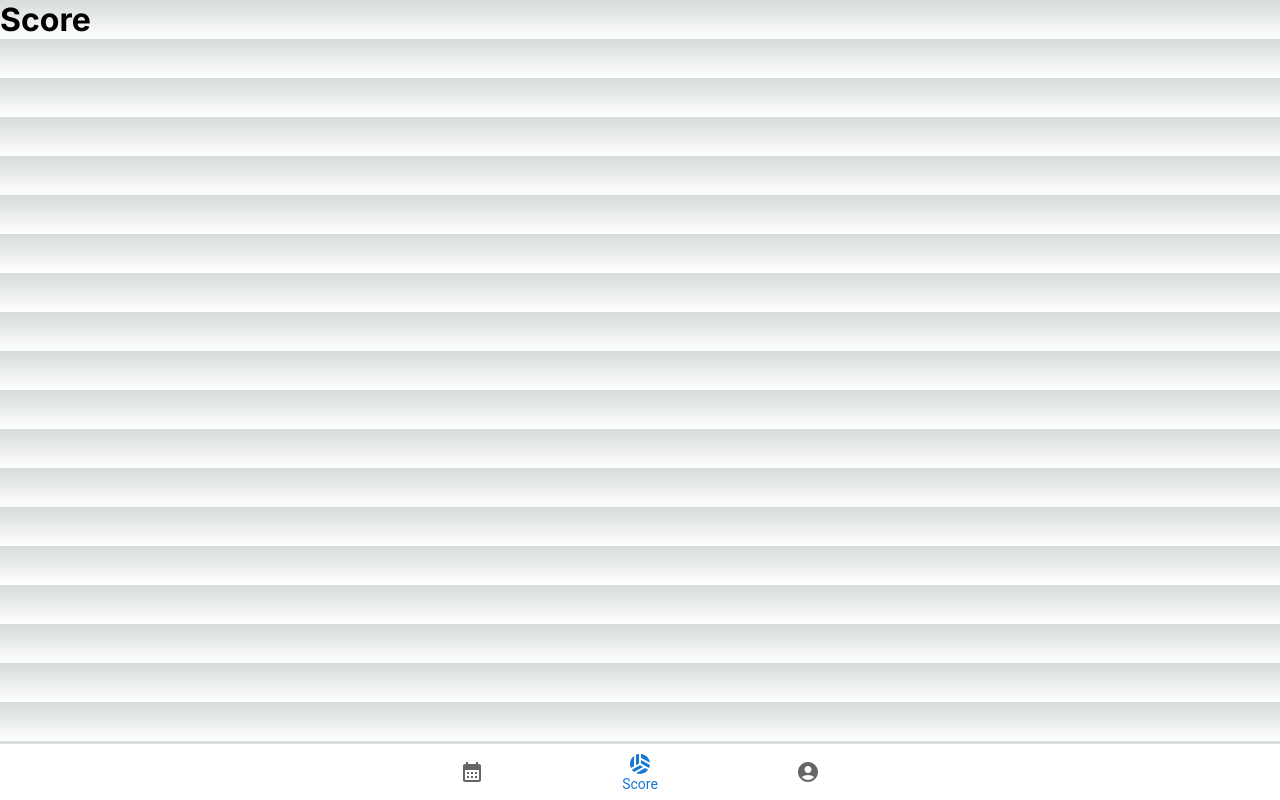
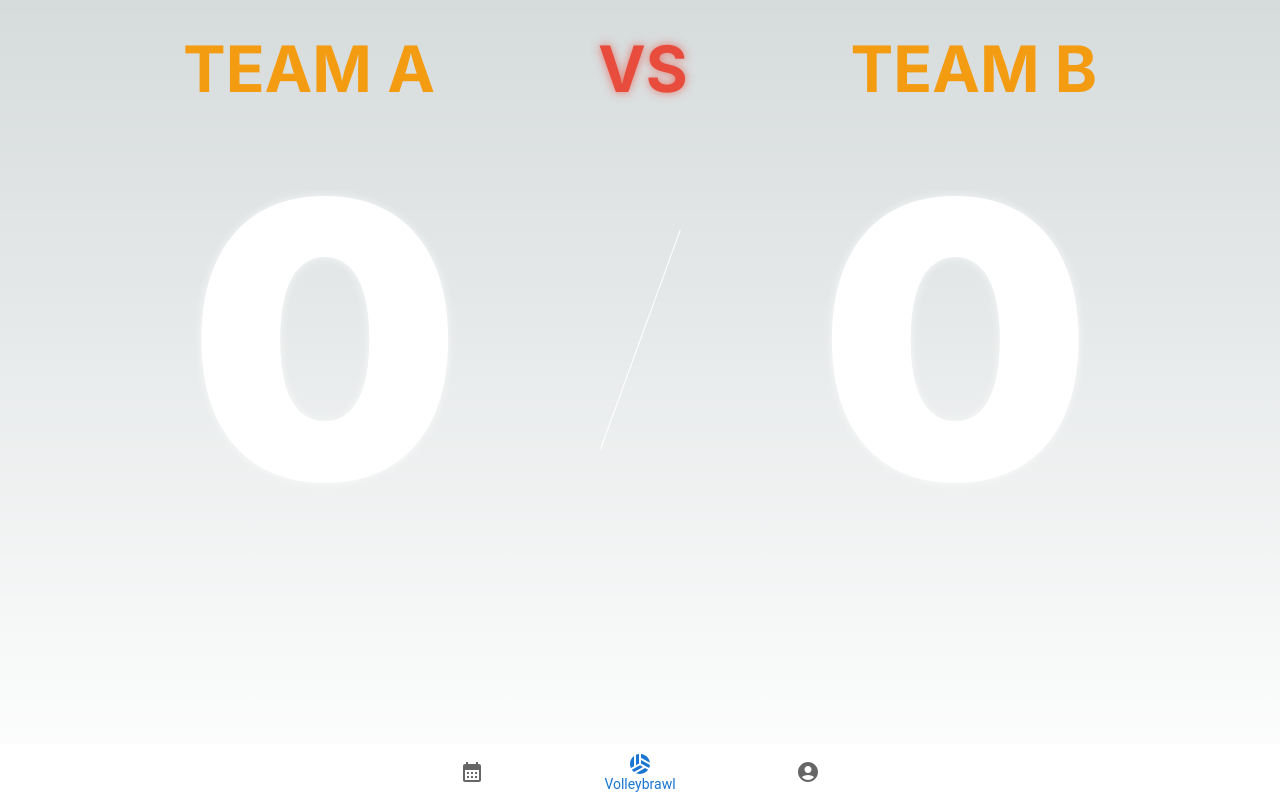
Before and after one commit to ChaseC99/volleybrawl, a Next.js app: page / in a window 1280 px wide. Built offline with nearby package versions, Linux system fonts and the light colour scheme.

Commit message:
Setup up basic scoreboard

```diff
--- /dev/null
+++ b/app/components/scoreboard.module.css
@@ -0,0 +1,58 @@
+.scoreboardContainer {
+  display: flex;
+  align-items: center;
+  height: 100vh;
+  width: 100vw;
+  padding: 20px;
+  box-sizing: border-box;
+  overflow: hidden;
+  flex-direction: column;
+}
+
+.teamsSection {
+  display: flex;
+  justify-content: space-evenly;
+  align-items: baseline;
+  width: 100%;
+}
+
+.teamName {
+  font-size: 5vw;
+  color: #f39c12;
+  margin-top: 10px;
+  text-align: center;
+  text-transform: uppercase;
+}
+
+.scoreSection {
+  display: flex;
+  flex-direction: row;
+  justify-content: space-evenly;
+  align-items: center;
+  width: 100%;
+}
+
+.score {
+  display: inline-block;
+  font-size: 30vw;
+  font-weight: 900;
+  color: #fff;
+  text-shadow: 0 0 10px rgba(255, 255, 255, 0.7);
+  transform-origin: 0 0;
+}
+
+.divider {
+  width: 1px;
+  height: 50%;
+  background-color: #fff;
+  margin: 0 10px;
+  transform: rotate(20deg);
+}
+
+.vs {
+  font-size: 5vw;
+  font-weight: bold;
+  color: #e74c3c;
+  white-space: nowrap;
+  text-shadow: 0 0 10px rgba(231, 76, 60, 0.7);
+}
--- /dev/null
+++ b/app/components/scoreboard.tsx
@@ -0,0 +1,26 @@
+import React from 'react';
+import styles from './scoreboard.module.css';
+
+export default function Scoreboard() {
+    // TODO: Load these from google sheets
+    const teamAName = "Team A";
+    const teamBName = "Team B";
+    const teamAScore = 0;
+    const teamBScore = 0;
+
+    return (
+        <div className={styles.scoreboardContainer}>
+            <div className={styles.teamsSection}>
+                <h2 className={styles.teamName}>{teamAName}</h2>
+                <div className={styles.vs}>VS</div>
+                <h2 className={styles.teamName}>{teamBName}</h2>
+            </div>
+
+            <div className={styles.scoreSection}>
+                <span className={styles.score}>{teamAScore}</span>
+                <div className={styles.divider}></div>
+                <span className={styles.score}>{teamBScore}</span>
+            </div>
+        </div>
+    );
+};
--- a/app/page.tsx
+++ b/app/page.tsx
@@ -1,7 +1,9 @@
+import Scoreboard from "./components/scoreboard";
+
 export default function Home() {
   return (
     <div>
-      <h1>Score</h1>
+      <Scoreboard />
     </div>
   );
 }
--- a/app/tab-bar.tsx
+++ b/app/tab-bar.tsx
@@ -27,7 +27,7 @@ export default function TabBar() {
                     icon={<CalendarMonthIcon />}
                 />
                 <BottomNavigationAction
-                    label="Score"
+                    label="Volleybrawl"
                     value="/"
                     icon={<SportsVolleyballIcon />}
                 />
```
Also changed, not shown: app/schedule/page.tsx (+44 -1 lines).
